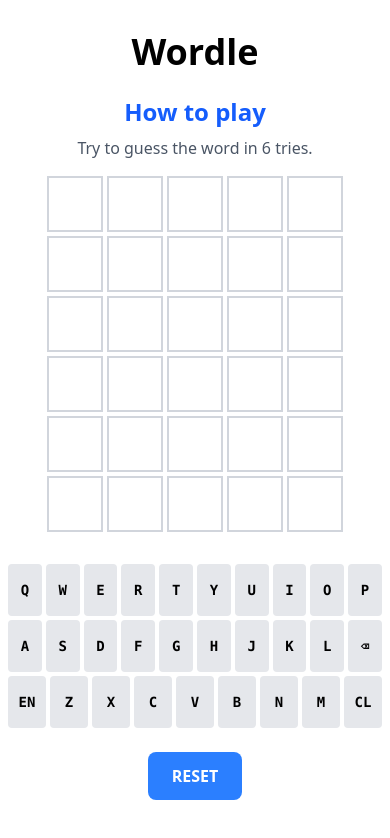
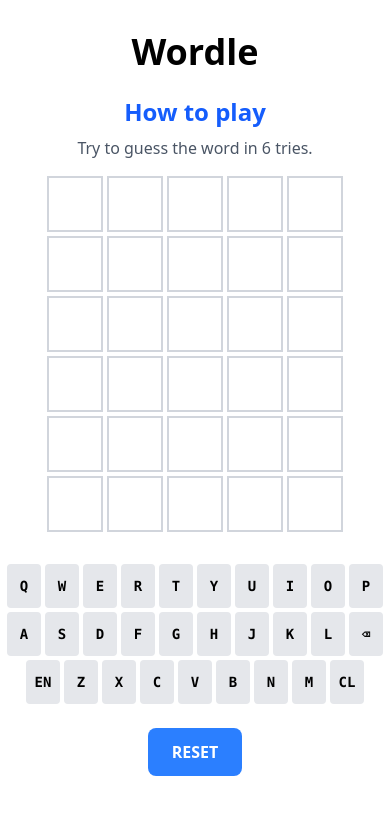
Before and after one commit to NuclearMissile/react-wordle, a React (Vite) app: page / in a window 390 px wide. Shown: the top 838 px of the page. Built offline with nearby package versions, Linux system fonts and the light colour scheme.

Commit message:
minor mobile layout adjustment

```diff
--- a/src/Wordle.jsx
+++ b/src/Wordle.jsx
@@ -236,8 +236,7 @@
                                     key={key}
                                     onClick={() => handleVirtualKeyPress(key)}
                                     className={`
-                    px-1 py-4 rounded font-bold text-sm font-mono
-                    min-w-[28px] sm:min-w-[36px] flex-1 max-w-[64px]
+                    px-2 py-3 rounded font-bold text-sm font-mono min-w-[34px] sm:min-w-[40px]
                     ${status === 'correct' ? 'bg-green-500 text-white' :
                                         status === 'present' ? 'bg-yellow-500 text-white' :
                                             status === 'absent' ? 'bg-gray-500 text-white' :
```
